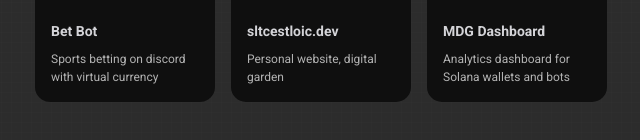
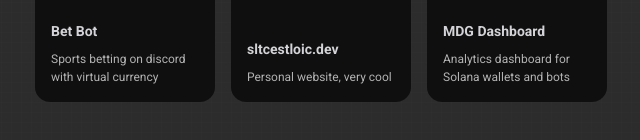
Before and after one commit to sltcestloic/sltcestloic.dev, an Angular app: page /portal in a window 1280 px wide. Shown: the part 408-548 px from the top of the page, without its empty margins (319-959 px from the left). Built offline with nearby package versions, Linux system fonts and the light colour scheme; a web font is replaced by a local one.

Commit message:
chore: update some text

```diff
--- a/src/app/pages/home/home.component.html
+++ b/src/app/pages/home/home.component.html
@@ -31,7 +31,7 @@
         </div>
         <div class="nav-item text-lg flex items-center gap-2" (click)="handleNavClick()">
             <p class="braces">[</p>
-            <a routerLink="/">memes</a>
+            <a routerLink="/">images</a>
             <p class="braces">]</p>
         </div>
         <div class="nav-item text-lg flex items-center gap-2" (click)="handleNavClick()">
--- a/src/app/pages/portal/portal.component.html
+++ b/src/app/pages/portal/portal.component.html
@@ -3,7 +3,7 @@
         <project-card ProjectName="Bet Bot" ProjectDescription="Sports betting on discord with virtual currency"
             ProjectImage="assets/images/bet-bot.png" ProjectLink="https://bet-bot.sltcestloic.dev"></project-card>
 
-        <project-card ProjectName="sltcestloic.dev" ProjectDescription="Personal website, digital garden"
+        <project-card ProjectName="sltcestloic.dev" ProjectDescription="Personal website, very cool"
             ProjectImage="assets/images/ascii-squirrel.png"></project-card>
 
         <project-card ProjectName="MDG Dashboard" ProjectDescription="Analytics dashboard for Solana wallets and bots"
```
